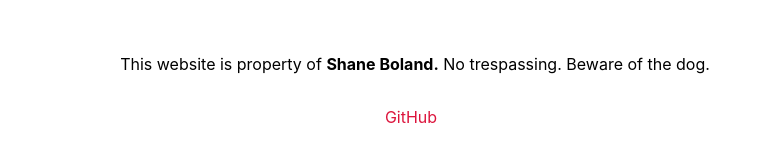
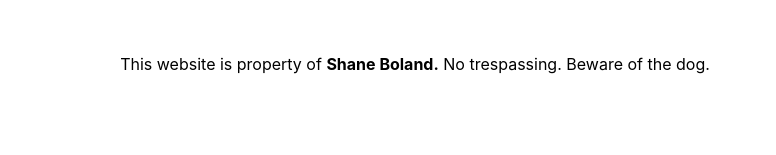
Before and after one commit to shanetheboland/portfolio, a Jekyll site: the page built from why.html, in a window 1280 px wide. Shown: the part 1177-1332 px from the top of the page, without its empty margins (225-1001 px from the left). Built offline with Jekyll 4.4.1, drawn with Linux system fonts in a browser that asks for light colours; after the commit the page ends 1301 px from its top, so only the background shows below that.

Commit message:
Update footer.html

```diff
--- a/_includes/footer.html
+++ b/_includes/footer.html
@@ -1,7 +1,7 @@
 <footer class="mw8 center pa3 ph6-ns tc" itemscope itemtype="http://schema.org/WPFooter">
   <p class="f5 lh-copy mv3 dib relative">This website is property of </p> <h1 class="dib f5 lh-copy mv0">Shane Boland.</h1> <p class="f5 lh-copy mv3 dib"> No trespassing. Beware of the dog.</p>
   <p class="mv3">
-    <a href="https://github.com/shanetheboland" title="My GitHub Profile" class="f5 dib pr2 pl0 link mid-gray dim red relative">GitHub</a>
+<!--     <a href="https://github.com/shanetheboland" title="My GitHub Profile" class="f5 dib pr2 pl0 link mid-gray dim red relative">GitHub</a> -->
 <!--     <a href="{{ "/contact" | prepend: site.github.url }}" title="Contact Me" class="f5 dib ph2 link mid-gray dim red relative">Contact</a> -->
   </p>
 </footer>
```
